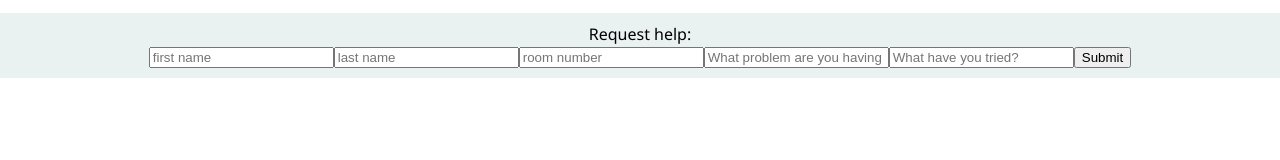
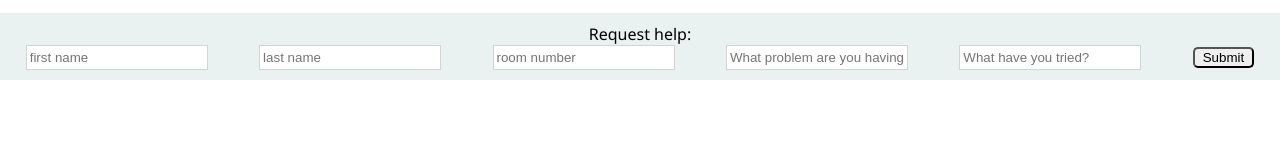
Before and after one commit to KatT92/Front-end-helprequest, a React app in the folder client/: page / in a window 1280 px wide. Built offline with nearby package versions, Linux system fonts and the light colour scheme.

Commit message:
css chnages

```diff
--- a/client/src/Components/App/App.css
+++ b/client/src/Components/App/App.css
@@ -27,7 +27,7 @@
 p{
   font-size:30px;
 }
-#inputField{
+.inputField{
   border:1px solid #d6d3d3;
   padding:4px 0px 4px 3px;
 }
--- a/client/src/Components/Form/FormInput/index.js
+++ b/client/src/Components/Form/FormInput/index.js
@@ -13,13 +13,15 @@ function FormInput({addItem}) {
 
     return (
         <div>
-        <input type="text" required minLength="2" placeholder="first name" onChange={(event)=> {return fname = event.target.value}}/>
-        <input type="text" required minLength="2" placeholder="last name" onChange={(event)=> {return lname = event.target.value}}/>
-        <input type="number" required minLength="1" placeholder="room number" onChange={(event)=> {return room = event.target.value}}/>
-        <input type="text" required minLength="2" placeholder="What problem are you having" onChange={(event)=> {return problem = event.target.value}}/>
-        <input type="text" required minLength="2" placeholder="What have you tried?" onChange={(event)=> {return tried = event.target.value}}/>
+        <form class="formInput">
+        <input class="inputField" type="text" required minLength="2" placeholder="first name" onChange={(event)=> {return fname = event.target.value}}/>
+        <input class="inputField" type="text" required minLength="2" placeholder="last name" onChange={(event)=> {return lname = event.target.value}}/>
+        <input class="inputField" type="number" required minLength="1" placeholder="room number" onChange={(event)=> {return room = event.target.value}}/>
+        <input class="inputField" type="text" required minLength="2" placeholder="What problem are you having" onChange={(event)=> {return problem = event.target.value}}/>
+        <input class="inputField" type="text" required minLength="2" placeholder="What have you tried?" onChange={(event)=> {return tried = event.target.value}}/>
         {/* <input type="file" onChange={(event)=>{return file = event.target.files[0]}}/> */}
-        <button type="submit" onClick={()=>addItem(fname, lname, room, problem, tried, file)}>Submit</button>
+        <button class="submitButton" type="submit" onClick={()=>addItem(fname, lname, room, problem, tried, file)}>Submit</button>
+        </form>
         </div>
 
     )
```
